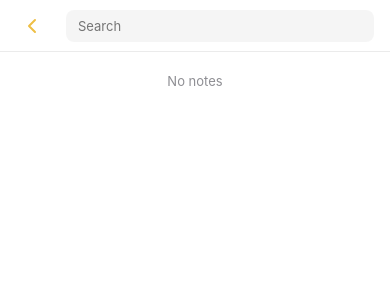
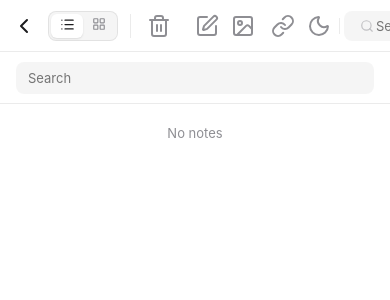
Before and after one commit to Sahil-Prajapati-8917/Note, a React (Vite) app in the folder frontend/: page / in a window 390 px wide. Shown: the top 300 px of the page. Built offline with nearby package versions, Linux system fonts and the light colour scheme.

Commit message:
responsive

```diff
--- a/frontend/src/components/app/AppLayout.tsx
+++ b/frontend/src/components/app/AppLayout.tsx
@@ -4,13 +4,25 @@ import { Editor } from '../editor/Editor';
 import { Toolbar } from '../toolbar/Toolbar';
 import { useAppStore } from '../../store/hooks';
 
+import { useState, useEffect } from 'react';
+
 export const AppLayout = () => {
     const { state } = useAppStore();
+    const [isMobile, setIsMobile] = useState(window.innerWidth <= 768);
+
+    useEffect(() => {
+        const handleResize = () => setIsMobile(window.innerWidth <= 768);
+        window.addEventListener('resize', handleResize);
+        return () => window.removeEventListener('resize', handleResize);
+    }, []);
+
+    const showSidebar = state.sidebarVisible || isMobile;
+
     return (
         <>
             {!state.focusMode && <Toolbar />}
             <div className={`main-content ${state.focusMode ? 'focus-mode' : ''}`} style={state.focusMode ? { justifyContent: 'center' } : {}}>
-                {!state.focusMode && state.sidebarVisible && <Sidebar />}
+                {!state.focusMode && showSidebar && <Sidebar />}
                 {!state.focusMode && <NoteList />}
                 <Editor />
             </div>
--- a/frontend/src/components/editor/Editor.tsx
+++ b/frontend/src/components/editor/Editor.tsx
@@ -205,7 +205,7 @@ export const Editor = () => {
                 {formattedDate}
             </div>
 
-            <div className="editor-content" style={{ maxWidth: 700, margin: '0 auto', width: '100%', padding: '0 40px', flex: 1, display: 'flex', flexDirection: 'column' }}>
+            <div className="editor-content">
 
 
                 <div
--- a/frontend/src/components/toolbar/Toolbar.tsx
+++ b/frontend/src/components/toolbar/Toolbar.tsx
@@ -156,7 +156,7 @@ export const Toolbar = () => {
                     <IconCompose />
                 </Button>
 
-                <Button variant="icon" disabled={!isNoteSelected} title="Format">
+                <Button variant="icon" disabled={!isNoteSelected} title="Format" className="hide-on-mobile">
                     <IconFormat />
                 </Button>
                 <Button
@@ -164,6 +164,7 @@ export const Toolbar = () => {
                     onClick={() => { /* Checklist placeholder */ }}
                     disabled={!isNoteSelected}
                     title="Checklist"
+                    className="hide-on-mobile"
                 >
                     <IconChecklist />
                 </Button>
@@ -172,6 +173,7 @@ export const Toolbar = () => {
                     onClick={() => { /* Table placeholder */ }}
                     disabled={!isNoteSelected}
                     title="Table"
+                    className="hide-on-mobile"
                 >
                     <IconTable />
                 </Button>
@@ -184,7 +186,7 @@ export const Toolbar = () => {
                 <Button variant="icon" disabled={!isNoteSelected} title="Link">
                     <IconLink />
                 </Button>
-                <Button variant="icon" disabled={!isNoteSelected} title="Lock Note">
+                <Button variant="icon" disabled={!isNoteSelected} title="Lock Note" className="hide-on-mobile">
                     <IconLock />
                 </Button>
                 {/* Right Group: Actions */}
@@ -194,7 +196,7 @@ export const Toolbar = () => {
                     </Button>
                     <div style={{ width: 1, height: 16, backgroundColor: 'var(--border-subtle)', margin: '0 4px 0 0' }} />
 
-                    <Button variant="icon" disabled={!isNoteSelected} title="Share">
+                    <Button variant="icon" disabled={!isNoteSelected} title="Share" className="hide-on-mobile">
                         <IconShare />
                     </Button>
                 </div>
@@ -206,7 +208,7 @@ export const Toolbar = () => {
                     placeholder="Search"
                     value={state.searchQuery}
                     onChange={(e) => dispatch({ type: 'SET_SEARCH_QUERY', payload: e.target.value })}
-                    style={{ width: 200, height: 30, fontSize: 13 }}
+                    style={{ width: '100%', maxWidth: 200, minWidth: 120, height: 30, fontSize: 13 }}
                     icon={<div style={{ paddingLeft: 8, display: 'flex' }}><IconSearch width={14} height={14} style={{ opacity: 0.5 }} /></div>}
                 />
             </div>
--- a/frontend/src/styles/layout.css
+++ b/frontend/src/styles/layout.css
@@ -15,6 +15,24 @@
     flex: 1;
     width: 100%;
     overflow: hidden;
+}
+
+/* Editor text content area */
+.editor-content {
+    max-width: 700px;
+    margin: 0 auto;
+    width: 100%;
+    padding: 0 40px;
+    flex: 1;
+    display: flex;
+    flex-direction: column;
+}
+
+@media (max-width: 768px) {
+    .editor-content {
+        padding: 0 20px;
+        /* Smaller padding on mobile */
+    }
 }
 
 /* Toolbar */
@@ -455,75 +473,108 @@ button:active {
         overflow: hidden;
     }
 
+    .main-content {
+        position: relative;
+        width: 100%;
+        height: 100%;
+        overflow: hidden;
+    }
+
+    /* Stack all views absolutely */
     .sidebar-container,
     .notelist-container,
     .editor-container {
         position: absolute;
         top: 0;
         left: 0;
-        width: 100%;
-        height: 100%;
+        width: 100% !important;
+        /* Force full width */
+        height: 100% !important;
         transition: transform 0.3s cubic-bezier(0.16, 1, 0.3, 1);
         z-index: 1;
         border-right: none;
+        background-color: var(--bg-app);
+        /* Ensure opacity */
     }
 
-    .mobile-back-btn {
-        display: flex;
-        align-items: center;
-        cursor: pointer;
-    }
+    /*
+      View Logic:
+      Sidebar is base (z-index 0 or transformed out)
+      NoteList slides over Sidebar
+      Editor slides over NoteList
+    */
 
-    /* Views Logic */
-    /* If View = Sidebar */
+    /* State: Showing Sidebar (No active folder, No active note) */
     .view-sidebar .sidebar-container {
         transform: translateX(0);
         z-index: 10;
+        display: flex;
+        /* Ensure visible */
     }
 
     .view-sidebar .notelist-container {
         transform: translateX(100%);
-        z-index: 5;
+        z-index: 20;
+        display: none;
+        /* Auto-hide to prevent interaction/rendering issues */
     }
 
     .view-sidebar .editor-container {
         transform: translateX(100%);
-        z-index: 1;
+        z-index: 30;
+        display: none;
     }
 
-    /* If View = NoteList */
+    /* State: Showing NoteList (Active folder, No active note) */
     .view-list .sidebar-container {
-        transform: translateX(-30%);
+        transform: translateX(-20%);
+        /* Parallax effect */
         z-index: 1;
+        display: flex;
     }
 
     .view-list .notelist-container {
         transform: translateX(0);
-        z-index: 10;
+        z-index: 20;
+        display: flex;
     }
 
     .view-list .editor-container {
         transform: translateX(100%);
-        z-index: 5;
+        z-index: 30;
+        display: none;
     }
 
-    /* If View = Editor */
+    /* State: Showing Editor (Active note) */
     .view-editor .sidebar-container {
-        transform: translateX(-30%);
-        z-index: 0;
+        transform: translateX(-20%);
+        display: none;
+        /* Hide deeply buried layers */
     }
 
     .view-editor .notelist-container {
-        transform: translateX(-30%);
-        z-index: 1;
+        transform: translateX(-20%);
+        z-index: 20;
+        display: flex;
     }
 
     .view-editor .editor-container {
         transform: translateX(0);
-        z-index: 10;
+        z-index: 30;
+        display: flex;
+    }
+
+    /* Toolbar adjustments */
+    .toolbar-container {
+        padding: 0 12px;
+    }
+
+    .toolbar-group {
+        gap: 4px;
     }
 }
 
+/* Utility Classes */
 .mobile-only {
     display: none !important;
 }
@@ -540,4 +591,9 @@ button:active {
     .desktop-only {
         display: none !important;
     }
+
+    /* Auto-hide non-essential toolbar items on mobile */
+    .hide-on-mobile {
+        display: none !important;
+    }
 }
```
